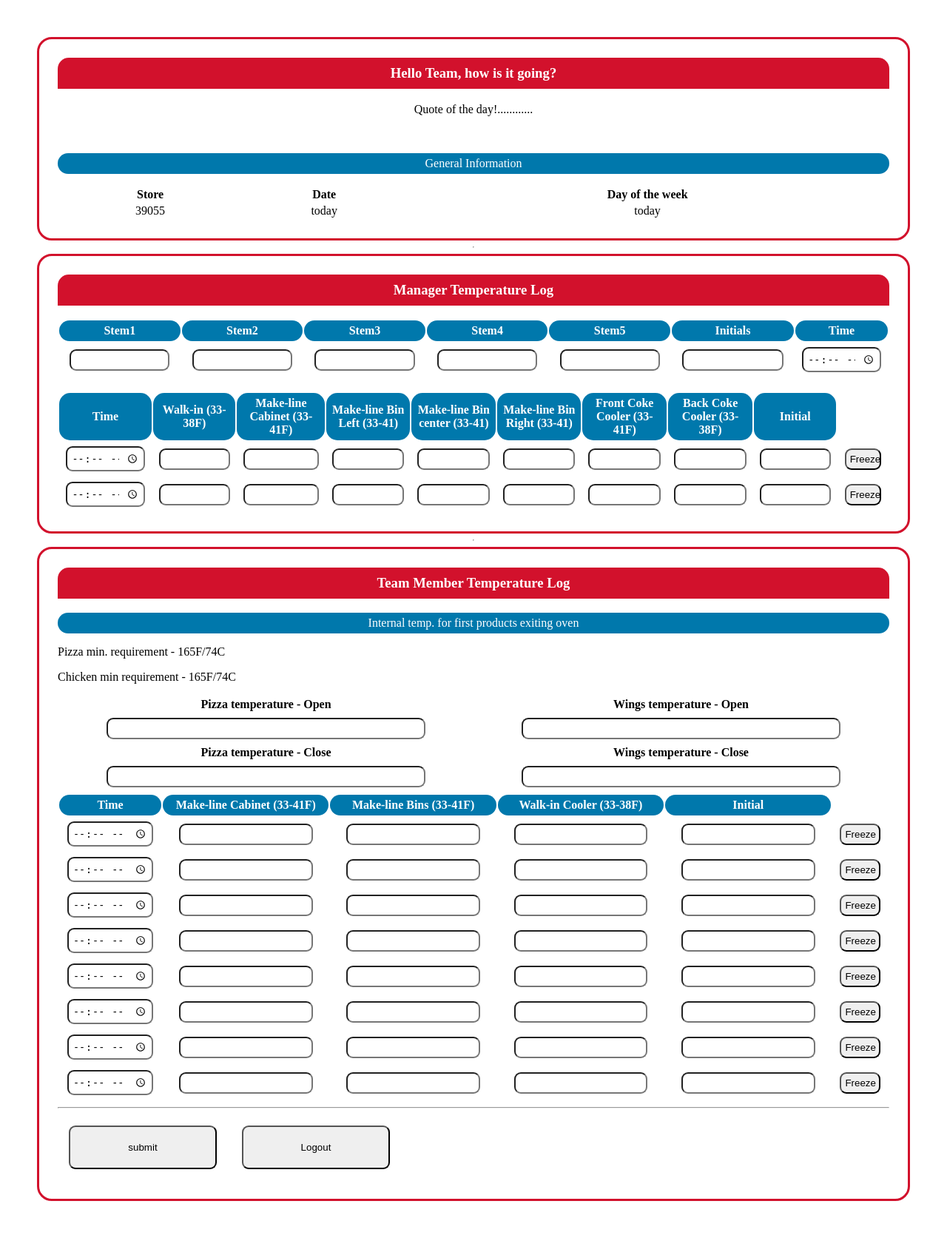
After one commit to VikramAnkathi/TemperatureLogs, a FastAPI app: template app/templates/team_member_temp_logs.html in a window 1280 px wide. The commit adds this page. Shown: the whole page at 74% size. Run offline with FastAPI, Linux system fonts and the light colour scheme; the template is opened without the code that fills it, so the values that code supplies are empty.

Commit message:
all styles locked

```diff
--- a/app/main.py
+++ b/app/main.py
@@ -14,18 +14,18 @@ fake_users = {
     "admin": "password",
 }
 
+'''@app.get("/", response_class = HTMLResponse)
+async def index(request: Request):
+    return template.TemplateResponse("hello.html", {"request": request})'''
+
 @app.get("/", response_class = HTMLResponse)
-async def index(request: Request):
-    return template.TemplateResponse("hello.html", {"request": request})
-
-@app.get("/login/", response_class = HTMLResponse)
 async def login_form(request: Request):
     return template.TemplateResponse("login.html", {"request": request})
 
-@app.post("/login/", response_class = HTMLResponse)
+@app.post("/", response_class = HTMLResponse)
 async def login(request: Request, name:str=Form(...), password:str=Form(...)):
     if name in fake_users and fake_users['admin'] == password:
-        return template.TemplateResponse("loginsuccessful.html", {"request": request, "name": name})
+        return template.TemplateResponse("team_member_temp_logs.html", {"request": request, "name": name})
     else:
         return template.TemplateResponse("login.html", {"request": request , "error_message": "Unverified UserName or Password"})
 
@@ -36,4 +36,4 @@ async def save(request: Request, num:float=Form(...)):
         with open('/Users/vikramankathi/Downloads/temperature.csv', 'a+', newline='') as file:
             writer = csv.writer(file)
             writer.writerow([num])
-        return template.TemplateResponse("loginsuccessful.html", {"request": request})
+        return template.TemplateResponse("team_member_temp_logs.html", {"request": request})
--- a/app/static/style.css
+++ b/app/static/style.css
@@ -1,9 +1,17 @@
+body {
+    display: flex;
+    flex-direction: column;
+    margin: 25px;
+    padding: 25px;
+    justify-content: center;
+}
+
 label {
     display: block;
     padding: 10px 10px 0 10px;
 }
 input {
-    width: 200px;
+    width: 75%;
     border-radius: 9px;
     padding: 5px;
     margin: 5px;
@@ -11,17 +19,25 @@ input {
 
 #subbutton {
     margin: 15px;
+    padding: 20px;
+}
+
+#errormessage{
+    background-color: #D2112C;
+    border-radius: 15px;
+    padding: 10px;
+    text-align: center;
 }
 
 .flex-container {
     font-size: x-large;
     font-family: Arial, Helvetica, sans-serif;
-    width: 300px;
+    width: 40%;
+    margin-left: 25%;
     flex-direction: column;
-    margin-left: 500px;
     margin-top: 100px;
     border: solid black;
-    border-radius: 5%;
+    border-radius: 10px;
     padding: 25px 50px 50px 50px;
 }
 
@@ -30,7 +46,7 @@ input {
     margin: 15px 0;
     text-align: center;
     color: white;
-    background-color: #0078AC;
+    background-color: #D2112C;
     border-top-right-radius: 9px;
     border-top-left-radius: 9px;
 }
@@ -39,11 +55,48 @@ input {
     padding: 15px;
     text-align: center;
     color: white;
-    background-color: #D2112C;
+    background-color: #0078AC;
     border-bottom-right-radius: 9px;
     border-bottom-left-radius: 9px;
 }
 
-#tablehead {
+table {
+    width: 100%;
+    text-align: center;
+}
+
+.thead > th {
+    border-radius: 15px;
     background-color: #0078AC;
+    padding: 5px;
+    color: #FFFFFF;
+
 }
+
+.gem {
+    text-align: center;
+    background-color: #0078AC;
+    border-radius: 15px;
+    color: #FFFFFF;
+    padding: 5px;
+}
+
+
+.redhead {
+    background-color: #D2112C;
+    color: #FFFFFF;
+    text-align: center;
+    border-top-left-radius: 15px;
+    border-top-right-radius: 15px;
+    border-bottom-left-radius: 0px;
+    border-bottom-right-radius: 0pX;
+   padding: 10px;
+    margin-top: 0px;
+}
+
+.section {
+    border-style: solid;
+    border-radius: 20px;
+    border-color: #D2112C;
+    padding: 25px;
+}
--- /dev/null
+++ b/app/templates/team_member_temp_logs.html
@@ -0,0 +1,168 @@
+<!DOCTYPE html>
+<html lang="en">
+<head>
+  <meta charset="UTF-8" />
+  <title>Temperature Logs</title>
+  <meta name="viewport" content="width=device-width,initial-scale=1" />
+  <meta name="description" content="" />
+  <link rel="icon" href="favicon.png">
+  <link rel="stylesheet" href="{{ url_for('static', path='style.css') }}">
+</head>
+<body>
+    <div class="section">
+        <h3 class="redhead">Hello Team, how is it going?</h3>
+        <div>
+            <p style="text-align: center;"> Quote of the day!............</p>
+            <br>
+        </div>
+        <p class="gem">General Information</p>
+        <div>
+            <table>
+                <tr>
+                    <th>Store</th>
+                    <th>Date</th>
+                    <th>Day of the week</th>
+                </tr>
+                <tr>
+                    <td>39055</td>
+                    <td>today</td>
+                    <td>today</td>
+                </tr>
+            </table>
+        </div>
+    </div>
+    <hr>
+    <div class="section">
+        <h3 class="redhead">Manager Temperature Log</h3>
+        <table class="temptable">
+            <tr class="thead">
+                <th>Stem1</th>
+                <th>Stem2</th>
+                <th>Stem3</th>
+                <th>Stem4</th>
+                <th>Stem5</th>
+                <th>Initials</th>
+                <th>Time</th>
+            </tr>
+            <tr>
+                <td><input type="number"></td>
+                <td><input type="number"></td>
+                <td><input type="number"></td>
+                <td><input type="number"></td>
+                <td><input type="number"></td>
+                <td><input type="text"></td>
+                <td><input type="time"></td>
+            </tr>
+        </table>
+        <br>
+        <table class="temptable">
+            <tr class="thead">
+                <th>Time</th>
+                <th>Walk-in (33-38F)</th>
+                <th>Make-line Cabinet (33-41F)</th>
+                <th>Make-line Bin Left (33-41)</th>
+                <th>Make-line Bin center (33-41)</th>
+                <th>Make-line Bin Right (33-41)</th>
+                <th>Front Coke Cooler (33-41F)</th>
+                <th>Back Coke Cooler (33-38F)</th>
+                <th>Initial</th>
+            </tr>
+            {% for i in range(0,2) %}
+                <tr id="managertemp">
+                    <td>
+                        <input type="time" name="time" id="time">
+                    </td>
+                    <td>
+                        <input type="number" name="cabinet" id="cabinet">
+                    </td>
+                    <td>
+                        <input type="number" name="cabinet" id="cabinet">
+                    </td>
+                    <td>
+                        <input type="number" name="cabinet" id="cabinet">
+                    </td>
+                    <td>
+                        <input type="number" name="cabinet" id="cabinet">
+                    </td>
+                    <td>
+                        <input type="number" name="cabinet" id="cabinet">
+                    </td>
+                    <td>
+                        <input type="number" name="bins" id="bins">
+                    </td>
+                    <td>
+                        <input type="number" name="cooler" id="cooler">
+                    </td>
+                    <td>
+                        <input type="text" name="initial" id="initial">
+                    </td>
+                    <td><input type="button" value="Freeze"></td>
+                </tr>
+            {% endfor %}
+        </table>
+    </div>
+    <hr>
+    <div class="section">
+        <div>
+            <h3 class="redhead" >Team Member Temperature Log</h3>
+            <p class="gem">Internal temp. for first products exiting oven</p>
+        </div>
+        <div>
+            <p>Pizza min. requirement - 165F/74C</p>
+            <p>Chicken min requirement - 165F/74C</p>
+            <table>
+                <tr>
+                    <th>Pizza temperature - Open</th>
+                    <th>Wings temperature - Open</th>
+                </tr>
+                <tr>
+                    <td><input type="number"></td>
+                    <td><input type="number"></td>
+                </tr>
+                <tr>
+                    <th>Pizza temperature - Close</th>
+                    <th>Wings temperature - Close</th>
+                </tr>
+                <tr>
+                    <td><input type="number"></td>
+                    <td><input type="number"></td>
+                </tr>
+            </table>
+        </div>
+        <div>
+            <form action="/save/" method="POST">
+                <table class="temptable">
+                    <tr class="thead">
+                        <th>Time</th>
+                        <th>Make-line Cabinet (33-41F)</th>
+                        <th>Make-line Bins (33-41F)</th>
+                        <th>Walk-in Cooler (33-38F)</th>
+                        <th>Initial</th>
+                    {% for i in range(0,8) %}
+                    <tr>
+                        <td>
+                            <input type="time" name="time" id="time">
+                        </td>
+                        <td>
+                            <input type="number" name="cabinet" id="cabinet">
+                        </td>
+                        <td>
+                            <input type="number" name="bins" id="bins">
+                        </td>
+                        <td>
+                            <input type="number" name="cooler" id="cooler">
+                        </td>
+                        <td>
+                            <input type="text" name="initial" id="initial">
+                        </td>
+                        <td><input type="button" value="Freeze"></td>
+                    </tr>
+                    {% endfor %}
+            </table>
+            <hr>
+                <input style="width:200px" type="submit" value="submit" id="subbutton">
+                <input style="width:200px" type="submit" value="Logout" id="subbutton">
+            </form>
+    </div>
+</body>
+</html>
```
Also changed, not shown: app/templates/login.html (+5 -3 lines), app/templates/loginsuccessful.html (deleted, +0 -48 lines), app/templates/loginunsuccessful.html (deleted, +0 -13 lines).
